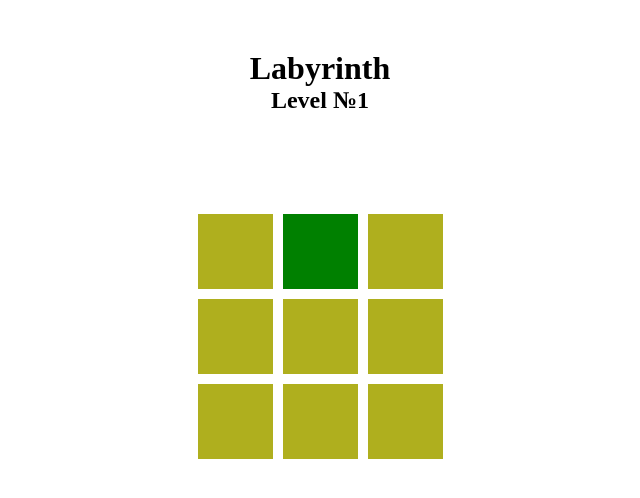
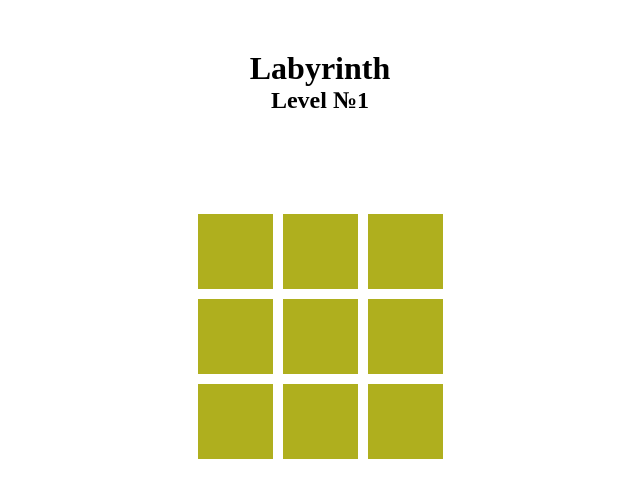
Before and after one commit to Alesha0103/labyrinth, a React (Create React App) app: page / in a window 1280 px wide. Shown: the top 498 px of the page, without its empty margins (320-960 px from the left). Built offline with nearby package versions, Linux system fonts and the light colour scheme; data requests are answered from the project's data file.

Commit message:
bug with last stage

```diff
--- a/src/components/Cell.tsx
+++ b/src/components/Cell.tsx
@@ -12,7 +12,7 @@ import {
   fetchLevel,
   finishStage,
   hideOverlay,
-  setActiveStage,
+  getRandomStage,
   setLoserOverlay,
   setWinnerOverlay,
 } from '../store/actions/LevelsActions';
@@ -21,32 +21,32 @@ type CellPropsType = {
   cell: ICell,
 }
 
+
 export const Cell: React.FC<CellPropsType> = ({cell}) => {
   const dispatch = useAppDispatch();
   const [color, setColor] = React.useState("");
 
-  const { cells, chosenCells } = useAppSelector(state => state.cellsReducer)
-  const { activeStageID } = useAppSelector(state => state.levelsReducer)
+  const { cells, chosenCells, rightWay } = useAppSelector(state => state.cellsReducer);
+  const { activeStageID } = useAppSelector(state => state.levelsReducer);
 
   const skipStage = () => {
     dispatch(hideOverlay());
     dispatch(clearChosenCells());
-    dispatch(setActiveStage());
-    setColor("");
+    dispatch(getRandomStage());
   }
 
   React.useEffect(() => {
-    const firstStep = cells.find(cell => cell.toVictory);
+    setColor("");
+    const firstStep = cells.find(cell => cell.firstStep);
     if(firstStep && firstStep.id === cell.id) {
       setColor("green");
       dispatch(chooseCell(firstStep));
     }
-  }, [])
+  }, [cells]);
 
   const onClickHandle = () => {
     const isClickable = chosenCells[chosenCells.length-1].neighbor.some(id => id === cell.id);
-    const winnerCells = cells.filter(cell => cell.toVictory).map(cell => cell.id);
-    const winnerCell = winnerCells[winnerCells.length-1];
+    const winnerCell = rightWay[rightWay.length-1];
 
     if(isClickable && cell.toVictory) {
       setColor("green");
--- a/src/components/Labyrinth.tsx
+++ b/src/components/Labyrinth.tsx
@@ -7,11 +7,21 @@ import './Labyrinth.scss';
 
 export const Labyrinth = () => {
   const dispatch = useAppDispatch();
-  const { level, isLoading, error } = useAppSelector(state => state.levelsReducer);
+  const { level, stages, isLoading, error } = useAppSelector(state => state.levelsReducer);
+
+  const unpassedStageID = !!stages.find(stage => !stage.done)?.id;
 
   React.useEffect(() => {
     dispatch(fetchLevel(level));
   }, [])
+
+  React.useEffect(() => {
+    if(!unpassedStageID && !!stages.length) {
+      dispatch(fetchLevel(level+1));
+      // зробити Component з переходом на новий рівень. + було б прикольно показувати бали за невдалі спроби.
+      // виправити баг!!! коли залишається останній рівень і робиш невірний крок то маю помилку
+    }
+  }, [unpassedStageID])
 
   if (error) {
     return <h2>Error Page</h2>
--- a/src/components/Stage.tsx
+++ b/src/components/Stage.tsx
@@ -1,22 +1,32 @@
 import React from 'react';
 import { useAppDispatch, useAppSelector } from '../hooks/redux';
 import { Warning } from '../models/ICells';
-import { setCells, setWarning } from '../store/actions/CellsAction';
-import { Cell } from './Cell';
+import { setCells, setRightWay, setWarning } from '../store/actions/CellsAction';
+import { setActiveStage } from '../store/actions/LevelsActions';
 
 import './Stage.scss';
+import { Cell } from './Cell';
 
 export const Stage: React.FC = () => {
   const dispatch = useAppDispatch();
   const { stages, activeStageID} = useAppSelector(state => state.levelsReducer);
-  const { warning, warningType, cells } = useAppSelector(state => state.cellsReducer);
+  const { warning, warningType, cells, chosenCells } = useAppSelector(state => state.cellsReducer);
+
 
   const [warningColor, setWarningColor] = React.useState("");
 
+  console.log('stages :>> ', stages);
+  console.log('chosenCells :>> ', chosenCells);
+
   React.useEffect(() => {
     if (!!stages.length) {
-      const stage = stages.find(stage => stage.id === activeStageID)!;
+      let stage = stages.find(stage => stage.id === activeStageID);
+      if (!stage) {
+        stage = stages[0];
+        dispatch(setActiveStage(stage.id));
+      }
       dispatch(setCells(stage.cells));
+      dispatch(setRightWay(stage.rightWay));
     }
   }, [stages, activeStageID])
 
--- a/src/helpers/getRandomStageId.ts
+++ b/src/helpers/index.ts
@@ -12,3 +12,9 @@ export const getRandomStageId = (payload: PayloadType): number => {
   );
   return filteredIds.length > 0 ? filteredIds[Math.floor(Math.random() * filteredIds.length)] : 0;
 }
+
+export const isSequenceMatch = (chosenCells: number[], rightWay: number[]) => {
+  const uniqueChosenCells = Array.from(new Set(chosenCells));
+
+  return uniqueChosenCells.every((value, index) => value === rightWay[index]);
+}
--- a/src/models/ICells.ts
+++ b/src/models/ICells.ts
@@ -7,11 +7,13 @@ export enum Warning {
 export interface ICell {
   id: number,
   toVictory: boolean,
+  firstStep?: boolean,
   neighbor: number[],
 }
 
 export interface CellsState {
   cells: ICell[],
+  rightWay: number[],
   chosenCells: ICell[],
   warning: string,
   warningType: Warning,
--- a/src/models/ILevel.ts
+++ b/src/models/ILevel.ts
@@ -2,6 +2,7 @@ import { ICell } from "./ICells";
 
 export interface IStage {
   id: number,
+  rightWay: number[],
   cells: ICell[],
   done?: boolean,
 }
@@ -9,7 +10,8 @@ export interface IStage {
 export interface ILevel {
   id: number,
   isLevelActive: boolean,
-  stages: IStage[]
+  stages: IStage[],
+  rightWay: number[]
 }
 
 export interface levelsState {
@@ -20,5 +22,4 @@ export interface levelsState {
   activeStageID: number,
   loserOverlay: boolean,
   winerOverlay: boolean,
-  finishPage: boolean,
 }
--- a/src/store/actions/CellsAction.ts
+++ b/src/store/actions/CellsAction.ts
@@ -3,6 +3,7 @@ import { cellsActions } from "../reducers/CellsSlice";
 import { AppDispatch, RootState } from "../store";
 
 export const setCells = (cells: ICell[]) => cellsActions.setCells(cells);
+export const setRightWay = (ids: number[]) => cellsActions.setRightWay(ids);
 
 export const chooseCell = (cell: ICell) => (dispatch: AppDispatch, getState: ()=> RootState) => {
   const cellsState = getState().cellsReducer;
--- a/src/store/actions/LevelsActions.ts
+++ b/src/store/actions/LevelsActions.ts
@@ -3,7 +3,7 @@ import { createAsyncThunk } from "@reduxjs/toolkit";
 import { ILevel, IStage } from "../../models/ILevel";
 import { AppDispatch, RootState } from "../store";
 import { levelsActions } from "../reducers/LevelsSlice";
-import { PayloadType, getRandomStageId } from "../../helpers/getRandomStageId";
+import { PayloadType, getRandomStageId } from "../../helpers";
 
 const DEFAULT_STAGE = 1;
 
@@ -40,21 +40,18 @@ export const finishStage = createAsyncThunk(
   }
 );
 
-export const setActiveStage = () => (dispatch: AppDispatch, getState: ()=> RootState) => {
+export const getRandomStage = () => (dispatch: AppDispatch, getState: ()=> RootState) => {
   const {activeStageID, stages} = getState().levelsReducer;
   const payload: PayloadType = {
     id: activeStageID,
     possibleId: stages.map(stage => stage.id),
     forbiddenId: stages.filter(stage => stage.done).map(stage => stage.id)
   }
-  if(payload.possibleId.length === payload.forbiddenId.length+1) {
-    console.log('working');
-    dispatch(levelsActions.setFinishPage(true))
-  }
   const stageID = getRandomStageId(payload) || DEFAULT_STAGE;
-  dispatch(levelsActions.setActiveStage(stageID));
+  dispatch(setActiveStage(stageID));
 };
 
+export const setActiveStage = (stageID: number) => levelsActions.setActiveStage(stageID);
 export const setLoserOverlay = (loserOverlay: boolean) => levelsActions.setLoserOverlay(loserOverlay);
 export const setWinnerOverlay = (winnerOverlay: boolean) => levelsActions.setWinnerOverlay(winnerOverlay);
 export const hideOverlay = () => levelsActions.hideOverlay();
--- a/src/store/reducers/CellsSlice.ts
+++ b/src/store/reducers/CellsSlice.ts
@@ -3,6 +3,7 @@ import { CellsState, ICell, Warning } from "../../models/ICells";
 
 const initialState: CellsState = {
   cells: [],
+  rightWay: [],
   chosenCells: [],
   warning: "",
   warningType: Warning.clear,
@@ -14,6 +15,9 @@ const cellsSlice = createSlice({
   reducers: {
     setCells(state, action: PayloadAction<ICell[]>) {
       state.cells = action.payload;
+    },
+    setRightWay(state, action: PayloadAction<number[]>) {
+      state.rightWay = action.payload;
     },
     setWarning(state, action: PayloadAction<string>) {
       state.warning = action.payload;
--- a/src/store/reducers/LevelsSlice.ts
+++ b/src/store/reducers/LevelsSlice.ts
@@ -10,7 +10,6 @@ const initialState: levelsState = {
   activeStageID: 1,
   loserOverlay: false,
   winerOverlay: false,
-  finishPage: false,
 }
 
 const levelsSlice = createSlice({
@@ -30,8 +29,8 @@ const levelsSlice = createSlice({
     setActiveStage(state, action: PayloadAction<number>) {
       state.activeStageID = action.payload;
     },
-    setFinishPage(state, action: PayloadAction<boolean>) {
-      state.finishPage = action.payload;
+    clearStages(state) {
+      state.stages = [];
     }
   },
   extraReducers: (builder) => {
```
